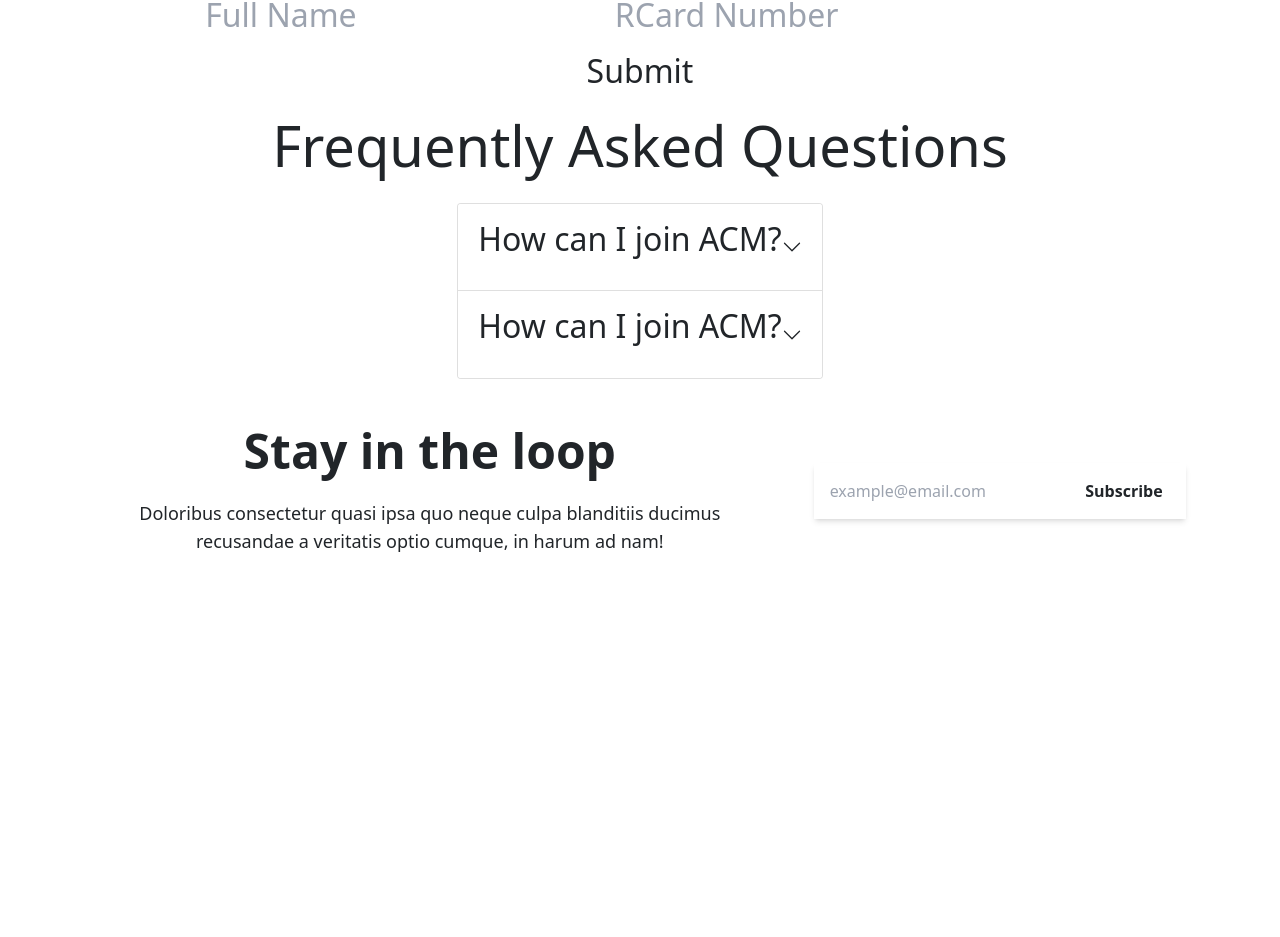
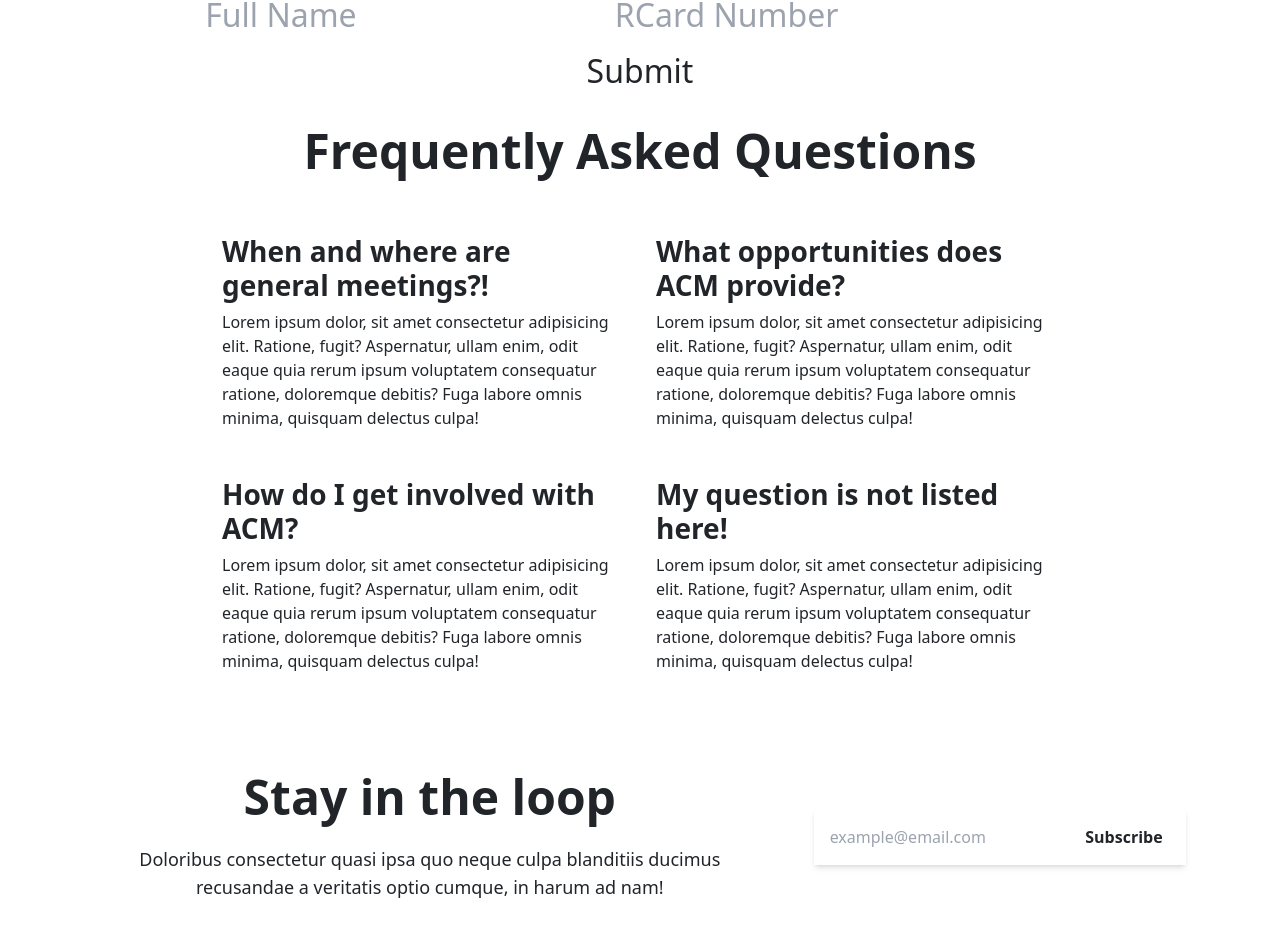
Before and after one commit to acm-ucr/acm-hydra, a Next.js app: page /join-us in a window 1280 px wide. Shown: the part 973-1910 px from the top of the page. Before the commit the page ends 1576 px from the top, so only its background shows below. Built offline with nearby package versions, Linux system fonts and the light colour scheme.

Commit message:
refactor faq using mambaui

```diff
--- a/components/Home/Home.js
+++ b/components/Home/Home.js
@@ -128,8 +128,8 @@ const Home = () => {
 							<h1 className={styles.homeHomeHeading}>Inspire</h1>
 							<p>
 								The Association for Computing Machinery at the
-                                University of California, Riverside is a non-profit
-                                organization that is dedicated to the
+								University of California, Riverside is a
+								non-profit organization that is dedicated to the
 								advancement of computing and the development of
 								computing-related technologies.
 							</p>
--- a/components/Join-Us/Faq.js
+++ b/components/Join-Us/Faq.js
@@ -1,50 +1,31 @@
 import React from "react";
-import { Accordion } from "react-bootstrap";
-import { Container } from "react-bootstrap";
-import styles from "./Faq.module.css";
 
 const Faq = () => {
-	return (
-		<div className={styles.joinusFaqContainer}>
-			<div className={styles.joinusFaqWrapper}>
-				<p className={styles.joinusFaqHeader}>
-					Frequently Asked Questions
-				</p>
-
-				<Container
-					style={{
-						display: "flex",
-						justifyContent: "center",
-						alignItems: "center",
-						flexDirection: "column",
-					}}
-				>
-					<Accordion>
-						<Accordion.Item eventKey='0'>
-							<Accordion.Header>
-								<p className={styles.joinusFaqQuestion}>
-									How can I join ACM?
-								</p>
-							</Accordion.Header>
-							<Accordion.Body className={styles.joinusFaqAnswer}>
-								<p>Great Question!You Don&apos;t!</p>
-							</Accordion.Body>
-						</Accordion.Item>
-						<Accordion.Item eventKey='1'>
-							<Accordion.Header>
-								<p className={styles.joinusFaqQuestion}>
-									How can I join ACM?
-								</p>
-							</Accordion.Header>
-							<Accordion.Body className={styles.joinusFaqAnswer}>
-								<p>Great Question!You Don&apos;t!</p>
-							</Accordion.Body>
-						</Accordion.Item>
-					</Accordion>
-				</Container>
-			</div>
-		</div>
-	);
+    return (
+        <section className="dark:bg-gray-800 dark:text-gray-100">
+            <div className="container flex flex-col justify-center p-4 mx-auto md:p-8">
+                <h2 className="mb-12 text-4xl font-bold leading-none text-center sm:text-5xl">Frequently Asked Questions</h2>
+                <div className="grid gap-10 md:gap-8 sm:p-3 md:grid-cols-2 lg:px-12 xl:px-32">
+                    <div>
+                        <h3 className="font-semibold">When and where are general meetings?!</h3>
+                        <p className="mt-1 dark:text-gray-400">Lorem ipsum dolor, sit amet consectetur adipisicing elit. Ratione, fugit? Aspernatur, ullam enim, odit eaque quia rerum ipsum voluptatem consequatur ratione, doloremque debitis? Fuga labore omnis minima, quisquam delectus culpa!</p>
+                    </div>
+                    <div>
+                        <h3 className="font-semibold">What opportunities does ACM provide?</h3>
+                        <p className="mt-1 dark:text-gray-400">Lorem ipsum dolor, sit amet consectetur adipisicing elit. Ratione, fugit? Aspernatur, ullam enim, odit eaque quia rerum ipsum voluptatem consequatur ratione, doloremque debitis? Fuga labore omnis minima, quisquam delectus culpa!</p>
+                    </div>
+                    <div>
+                        <h3 className="font-semibold">How do I get involved with ACM?</h3>
+                        <p className="mt-1 dark:text-gray-400">Lorem ipsum dolor, sit amet consectetur adipisicing elit. Ratione, fugit? Aspernatur, ullam enim, odit eaque quia rerum ipsum voluptatem consequatur ratione, doloremque debitis? Fuga labore omnis minima, quisquam delectus culpa!</p>
+                    </div>
+                    <div>
+                        <h3 className="font-semibold">My question is not listed here!</h3>
+                        <p className="mt-1 dark:text-gray-400">Lorem ipsum dolor, sit amet consectetur adipisicing elit. Ratione, fugit? Aspernatur, ullam enim, odit eaque quia rerum ipsum voluptatem consequatur ratione, doloremque debitis? Fuga labore omnis minima, quisquam delectus culpa!</p>
+                    </div>
+                </div>
+            </div>
+        </section>
+    );
 };
 
 export default Faq;
--- a/components/Join-Us/Faq.module.css
+++ /dev/null
@@ -1,25 +0,0 @@
-.joinusFaqContainer {
-	display: flex;
-	justify-content: center;
-	align-items: center;
-	flex-direction: column;
-	width: 100%;
-}
-
-.joinusFaqWrapper {
-	display: flex;
-	justify-content: center;
-	align-items: center;
-	flex-direction: column;
-	width: 80%;
-}
-
-.joinusFaqHeader {
-	font-size: 3.5em;
-}
-
-.joinusFaqQuestion,
-.joinusFaqAnswer {
-	font-size: 2em;
-	display: inline;
-}
--- a/components/Join-Us/Mailinglist.js
+++ b/components/Join-Us/Mailinglist.js
@@ -5,12 +5,12 @@ import Snackbar from "../Snackbar";
 const Mailinglist = () => {
 	const SnackbarType = {
 		success: "success",
-        error: "error"
-    }
+		error: "error",
+	};
 
 	const [email, setEmail] = useState("");
 	const [submission, setSubmission] = useState(false);
-    const [snackbarType, setSnackbarType] = useState(SnackbarType.success)
+	const [snackbarType, setSnackbarType] = useState(SnackbarType.success);
 
 	const handleTyping = e => {
 		setEmail(e.target.value);
@@ -19,43 +19,65 @@ const Mailinglist = () => {
 	const click = async () => {
 		if (!email.includes("@") || !email.includes(".")) {
 			setSnackbarType(SnackbarType.error);
-            setSubmission(true)
+			setSubmission(true);
 			setTimeout(() => {
-                setSubmission(false)
+				setSubmission(false);
 			}, 2000);
-
 		} else {
 			setSnackbarType(SnackbarType.success);
 			setSubmission(true);
 			setTimeout(() => {
-                setSubmission(false)
+				setSubmission(false);
 			}, 2000);
 		}
 	};
 
 	return (
 		<>
-            {
-                submission ? <Snackbar snackbarType={snackbarType} message={
-                    snackbarType === "error" ? "Invalid email! Please enter a properly formatted email!" : "Thank you for joining our mailing list! Stay tuned to hear about new events and opporuntites!"
-                } /> : <></>
+			{submission ? (
+				<Snackbar
+					snackbarType={snackbarType}
+					message={
+						snackbarType === "error"
+							? "Invalid email! Please enter a properly formatted email!"
+							: "Thank you for joining our mailing list! Stay tuned to hear about new events and opporuntites!"
 					}
-            <section className="py-6 dark:bg-gray-800 dark:text-gray-50">
-                <div className="container mx-auto flex flex-col justify-center p-4 space-y-8 md:p-10 lg:space-y-0 lg:space-x-12 lg:justify-between lg:flex-row">
-                    <div className="flex flex-col space-y-4 text-center lg:text-left">
-                        <h1 className="text-5xl font-bold leading-none">Stay in the loop</h1>
-                        <p className="text-lg">Doloribus consectetur quasi ipsa quo neque culpa blanditiis ducimus recusandae a veritatis optio cumque, in harum ad nam!</p>
+				/>
+			) : (
+				<></>
+			)}
+			<section className='py-6 dark:bg-gray-800 dark:text-gray-50'>
+				<div className='container mx-auto flex flex-col justify-center p-4 space-y-8 md:p-10 lg:space-y-0 lg:space-x-12 lg:justify-between lg:flex-row'>
+					<div className='flex flex-col space-y-4 text-center lg:text-left'>
+						<h1 className='text-5xl font-bold leading-none'>
+							Stay in the loop
+						</h1>
+						<p className='text-lg'>
+							Doloribus consectetur quasi ipsa quo neque culpa
+							blanditiis ducimus recusandae a veritatis optio
+							cumque, in harum ad nam!
+						</p>
 					</div>
-                    <div className="flex flex-row items-center self-center justify-center flex-shrink-0 shadow-md lg:justify-end">
-                        <div className="flex flex-row">
-                            <input onChange={handleTyping} type="text" placeholder="example@email.com" className="w-3/5 p-3 rounded-l-lg sm:w-2/3 text-black" />
-                            <button onClick={click} type="button" className="w-2/5 p-3 font-semibold rounded-r-lg sm:w-1/3 dark:bg-violet-400 dark:text-gray-900">Subscribe</button>
+					<div className='flex flex-row items-center self-center justify-center flex-shrink-0 shadow-md lg:justify-end'>
+						<div className='flex flex-row'>
+							<input
+								onChange={handleTyping}
+								type='text'
+								placeholder='example@email.com'
+								className='w-3/5 p-3 rounded-l-lg sm:w-2/3 text-black'
+							/>
+							<button
+								onClick={click}
+								type='button'
+								className='w-2/5 p-3 font-semibold rounded-r-lg sm:w-1/3 dark:bg-violet-400 dark:text-gray-900'
+							>
+								Subscribe
+							</button>
 						</div>
 					</div>
 				</div>
 			</section>
 		</>
-
 	);
 };
 
```
Also changed, not shown: components/About/Slide.js (+5 -5 lines), components/Snackbar.js (+29 -22 lines). Lines whose indentation alone changed are shown as unchanged.
